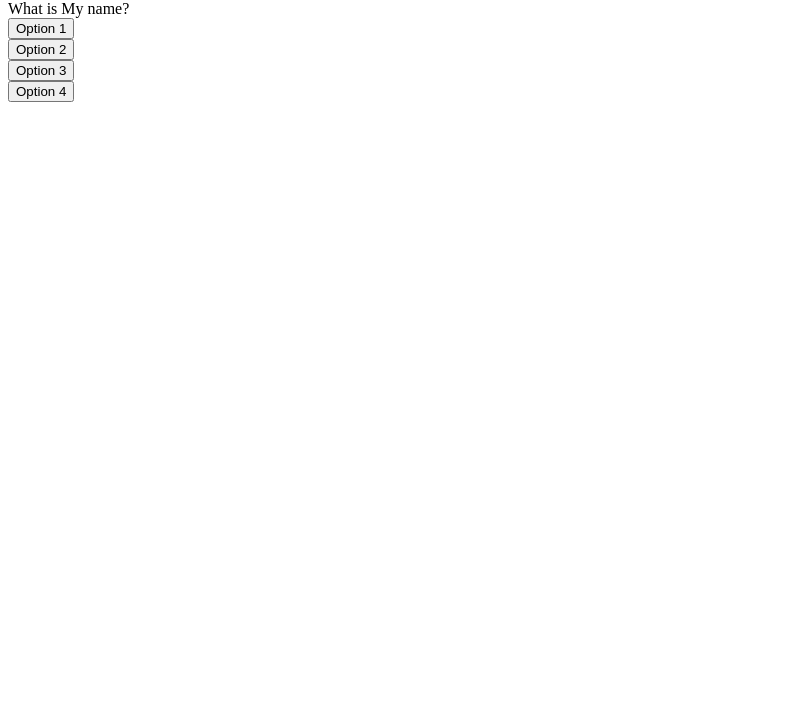
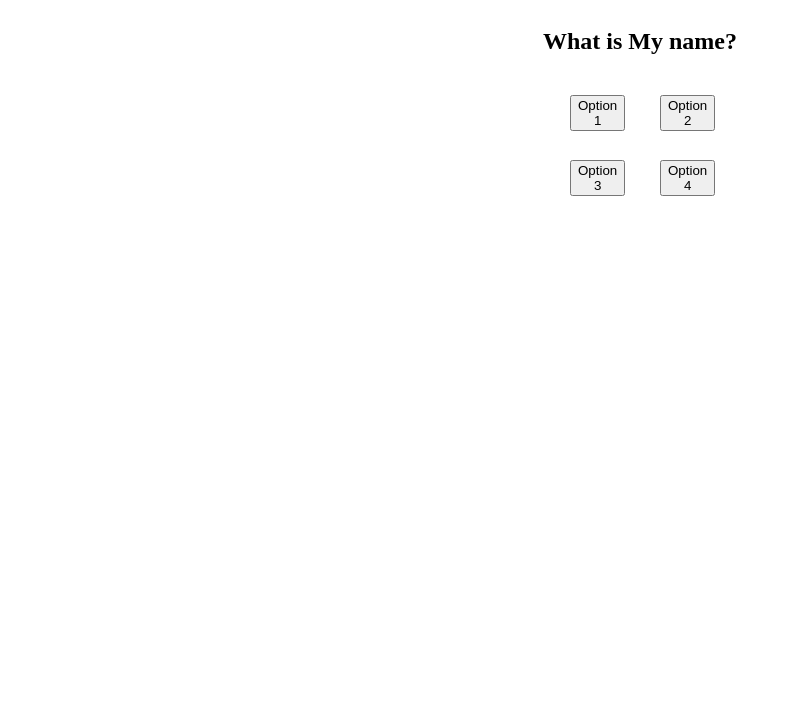
Before and after one commit to locb65/Trivia-Game, a plain HTML site: page index.html in a window 1280 px wide. Shown: the part 80-800 px from the top of the page, without its empty margins (0-791 px from the left). Drawn offline with Linux system fonts and the light colour scheme.

Commit message:
added some basic css to game container, questions, and choices

```diff
--- a/index.html
+++ b/index.html
@@ -8,10 +8,11 @@
     <title>Document</title>
 </head>
 <body>
-    <h1>Hello World</h1>
-    <div class = 'questionsContainer js-questions'>
-         What is My name?
-    </div>
+    <div class = 'gameContainer'>
+        <h1>Hello World</h1>
+        <div class = 'questionsContainer js-questions'>
+             What is My name?
+        </div>
 
         <div class = 'choicesContainer'>
             <div class = 'choicesButton'>
@@ -27,6 +28,7 @@
                 <button>Option 4</button>
             </div>
         </div>
+    </div>
     <script src="script.js"></script>
 </body>
 </html>
--- a/style.css
+++ b/style.css
@@ -1,3 +1,38 @@
 h1 {
     color: red;
 }
+.gameContainer {
+    display: flex;
+    flex-direction: column;
+    justify-content: center;
+    align-items: center;
+    height: auto;
+}
+
+.questionsContainer {
+    margin: 10px;
+    padding: 10px;
+    width: auto;
+    height: auto;
+    font-size: x-large;
+    font-weight: bolder;
+    text-align: center;
+    border: 5px;
+    border-color: black;
+}
+.choicesContainer {
+    display: grid;
+    grid-template-columns: repeat(2, 1fr);
+    grid-template-rows: repeat(2, 1fr);
+}
+.choicesButton {
+    border-radius: 25%;
+    width: 50px;
+    height: 25px;
+    padding: 10px;
+    margin: 10px;
+}
+.choicesButton:hover {
+    background-color: aquamarine;
+
+}
```
